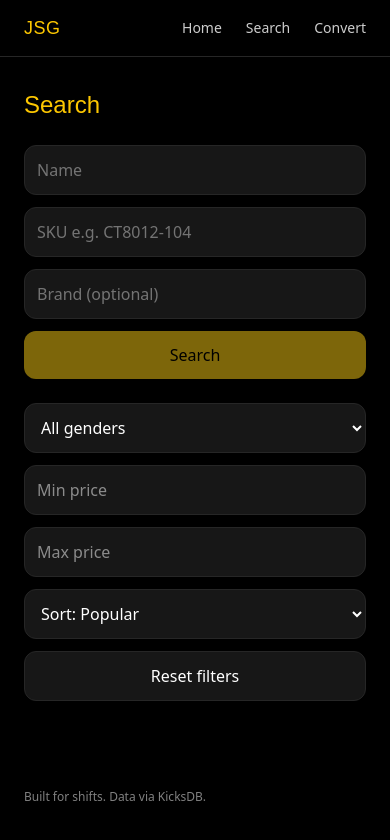
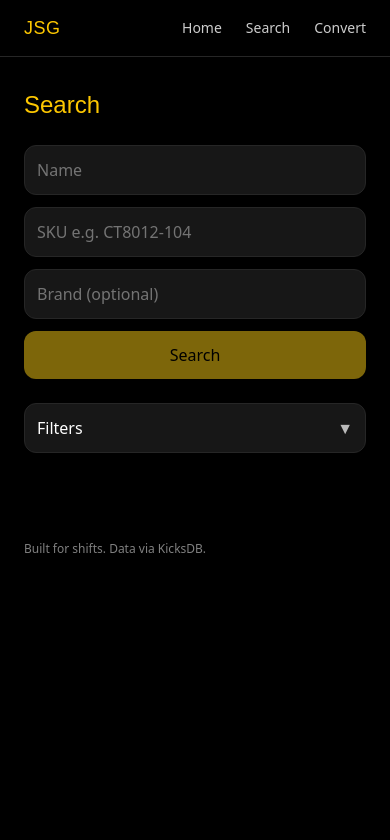
Before and after one commit to JaStaGa/JSG-sneakers, a Next.js app: page /search in a window 390 px wide. Shown: the top 840 px of the page. Built offline with nearby package versions, Linux system fonts and the light colour scheme; a web font is replaced by a local one.

Commit message:
better search for mobile

```diff
--- a/src/app/search/page.tsx
+++ b/src/app/search/page.tsx
@@ -13,9 +13,10 @@ export default function SearchPage() {
     const [sku, setSku] = useState('');
     const [brand, setBrand] = useState('');
     const [gender, setGender] = useState<GenderFilter>('all');
-    const [minP, setMinP] = useState(''); // numeric, keep as text for inputs
+    const [minP, setMinP] = useState('');
     const [maxP, setMaxP] = useState('');
     const [sortBy, setSortBy] = useState<SortKey>('rank');
+    const [showFilters, setShowFilters] = useState(false);
 
     const [loading, setLoading] = useState(false);
     const [err, setErr] = useState<string | null>(null);
@@ -46,12 +47,10 @@ export default function SearchPage() {
         const g = gender;
 
         const filtered = items.filter((p) => {
-            // gender
             if (g !== 'all') {
                 const pg = (p.gender ?? '').toLowerCase();
                 if (pg && pg !== g) return false;
             }
-            // price window on a representative price
             const price = (p.avg_price ?? p.min_price ?? p.max_price) as number | undefined;
             if (min !== undefined && price !== undefined && price < min) return false;
             if (max !== undefined && price !== undefined && price > max) return false;
@@ -60,9 +59,8 @@ export default function SearchPage() {
 
         const sorted = [...filtered].sort((a, b) => {
             if (sortBy === 'rank') return (a.rank ?? Infinity) - (b.rank ?? Infinity);
-            if (sortBy === 'avg_price') return (b.avg_price ?? 0) - (a.avg_price ?? 0);      // High → Low
-            if (sortBy === 'avg_price_asc') return (a.avg_price ?? 0) - (b.avg_price ?? 0);  // Low → High
-            // updated_at desc
+            if (sortBy === 'avg_price') return (b.avg_price ?? 0) - (a.avg_price ?? 0);       // High → Low
+            if (sortBy === 'avg_price_asc') return (a.avg_price ?? 0) - (b.avg_price ?? 0);   // Low → High
             const ta = a.updated_at ? Date.parse(a.updated_at) : 0;
             const tb = b.updated_at ? Date.parse(b.updated_at) : 0;
             return tb - ta;
@@ -106,8 +104,23 @@ export default function SearchPage() {
                 </button>
             </form>
 
-            {/* Filters */}
-            <div className="grid gap-3 sm:grid-cols-5">
+            {/* Mobile filters toggle */}
+            <button
+                type="button"
+                className="sm:hidden w-full rounded-xl border border-neutral-800 bg-neutral-900 p-3 text-white flex items-center justify-between"
+                onClick={() => setShowFilters((s) => !s)}
+                aria-expanded={showFilters}
+                aria-controls="filters-panel"
+            >
+                <span>Filters</span>
+                <span className="opacity-70">{showFilters ? '▲' : '▼'}</span>
+            </button>
+
+            {/* Filters panel: hidden on mobile until toggled; always visible ≥sm */}
+            <div
+                id="filters-panel"
+                className={`${showFilters ? 'grid' : 'hidden'} sm:grid gap-3 grid-cols-2 sm:grid-cols-5`}
+            >
                 <select
                     className="rounded-xl border border-neutral-800 bg-neutral-900 p-3 text-white"
                     value={gender}
```
